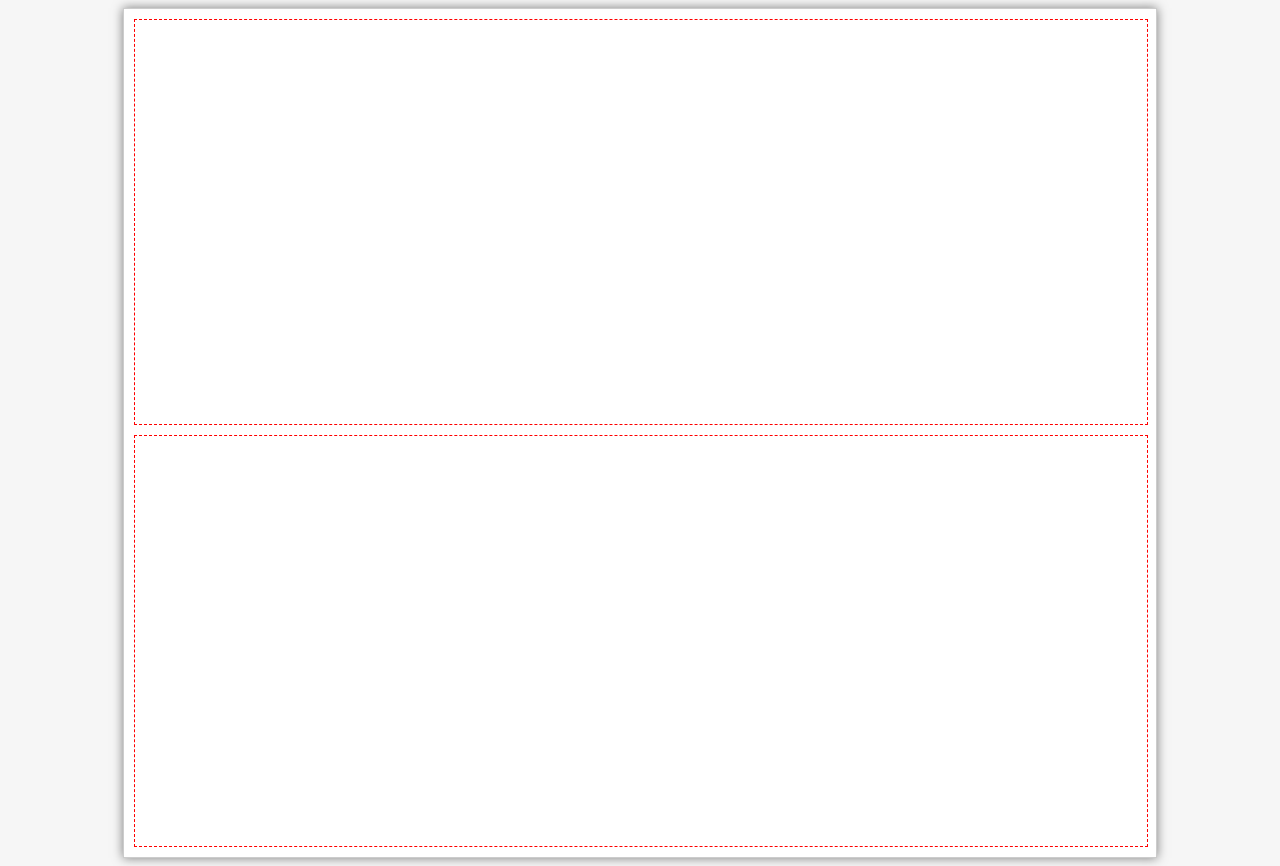
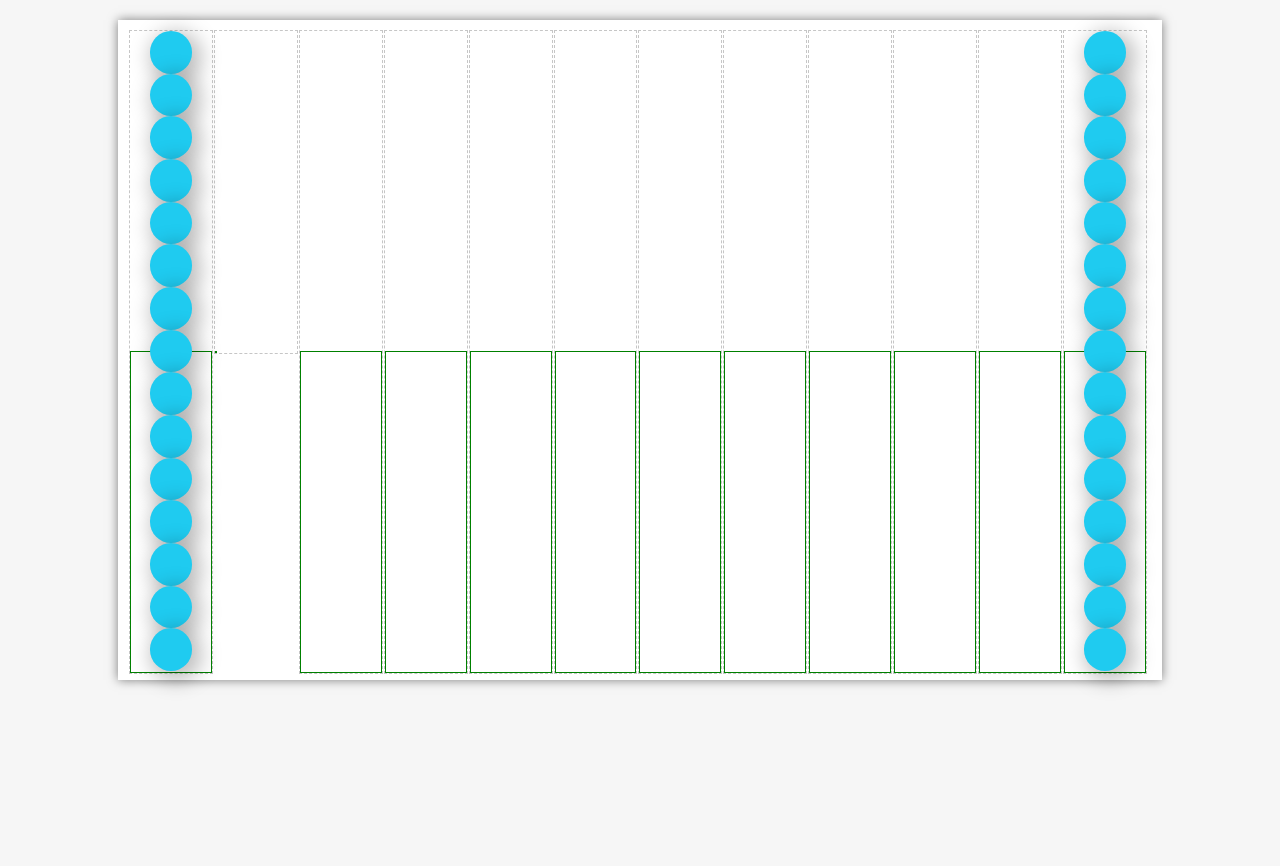
Before and after one commit to paveltretyakovru/order-backgammon, a plain HTML site: page index.html in a window 1280 px wide. After the commit the page ends 820 px from the top, so only its background shows below. Drawn offline with nearby package versions, Linux system fonts and the light colour scheme.

Commit message:
All template rewrate. UL LI style. Update style.css index.html system.js

```diff
--- a/css/style.css
+++ b/css/style.css
@@ -1,18 +1,44 @@
-body{background-color: #f6f6f6; font-family: tahoma, arial, verdana, sans-serif, Lucida Sans;}
+body{height: 100%; margin: 0px; padding: 0px; background-color: #f6f6f6}
 
+ul{margin:0; padding:0; list-style: none;}
+li{margin:0; padding:0;}
+
+/* доска */
 #board{
+	height:80%;
 	width: 80%;
-	border: 1px solid #ccc;
+	box-shadow: 0 0 10px rgba(0,0,0,0.5);
 	margin: auto;
-	min-height: 300px;
 	background-color: #fff;
-	box-shadow: 0 0 10px rgba(0 , 0 , 0 , 0.5);
-	padding:0 10px 10px;
+	margin-top: 20px;
+	padding: 10px;
 }
 
-#board_top , #board_bottom {
-	width: 100%;
-	min-height: 50%;
+.field{height:50%; list-style: none; text-align: center;}
+
+/* нижние поля, разворачиваем */
+.bottom_field{
+	border: 1px solid green;
+}
+
+.bottom_field li{
 	border: 1px dashed red;
-	margin-top: 10px;
 }
+
+.test{
+	display: table-cell;
+	bottom: 0px;
+}
+
+.line{float: left; width:8%; margin-left: 1px; border: 1px dashed #c6c6c6}
+
+.piece{
+	border-radius: 40px;
+	background-clip: padding-box;
+	box-shadow: 5px 5px 20px 5px rgba(0, 0, 0, 0.25);
+	width: 30px;
+	height: 30px;
+	margin: auto;
+	background-color: rgba(31, 203, 240, 1);
+	position: relative;
+}
--- a/index.html
+++ b/index.html
@@ -5,6 +5,7 @@
 		<title>Нарды</title>
 		<!-- подключение сторонних библиотек -->
 		<script src="http://ajax.googleapis.com/ajax/libs/jquery/1.11.1/jquery.min.js"></script>
+		<script src="http://code.jquery.com/ui/1.11.0/jquery-ui.js"></script>
 
 		<!-- подключения из каталогов, павел -->
 		<link rel="stylesheet" type="text/css" href="css/style.css" />
@@ -13,17 +14,207 @@
 	</head>
 
 	<body>
+		<body>
 		<div id="board">
+			<ul class='line' id='test'>
+				<li>
+					<ul class='field'>
+						<li><div class='piece'></div></li>
+						<li><div class='piece'></div></li>
+						<li><div class='piece'></div></li>
+						<li><div class='piece'></div></li>
+						<li><div class='piece'></div></li>
+						<li><div class='piece'></div></li>
+						<li><div class='piece'></div></li>
+						<li><div class='piece'></div></li>
+						<li><div class='piece'></div></li>
+						<li><div class='piece'></div></li>
+						<li><div class='piece'></div></li>
+						<li><div class='piece'></div></li>
+						<li><div class='piece'></div></li>
+						<li><div class='piece'></div></li>
+						<li><div class='piece'></div></li>
+					</ul>
+				</li>
 
-			<div id="board_top">
+				<li>
+					<ul class='field bottom_field'>
 
-			</div>
+					</ul>
+				</li>
+			</ul>
 
-			<div id="board_bottom">
+			<ul class='line'>
+				<li>
+					<ul class='field'>
 
-			</div>
+					</ul>
+				</li>
+
+				<li class='test'>
+
+					<ul class='field bottom_field'>
+
+					</ul>
+				</li>
+			</ul>
+
+			<ul class='line'>
+				<li>
+					<ul class='field'>
+
+					</ul>
+				</li>
+
+				<li>
+					<ul class='field bottom_field'>
+
+					</ul>
+				</li>
+			</ul>
+
+			<ul class='line'>
+				<li>
+					<ul class='field'>
+
+					</ul>
+				</li>
+
+				<li>
+					<ul class='field bottom_field'>
+
+					</ul>
+				</li>
+			</ul>
+
+			<ul class='line'>
+				<li>
+					<ul class='field'>
+
+					</ul>
+				</li>
+
+				<li>
+					<ul class='field bottom_field'>
+
+					</ul>
+				</li>
+			</ul>
+
+			<ul class='line'>
+				<li>
+					<ul class='field'>
+
+					</ul>
+				</li>
+
+				<li>
+					<ul class='field bottom_field'>
+
+					</ul>
+				</li>
+			</ul>
+
+			<ul class='line'>
+				<li>
+					<ul class='field'>
+
+					</ul>
+				</li>
+
+				<li>
+					<ul class='field bottom_field'>
+
+					</ul>
+				</li>
+			</ul>
+
+			<ul class='line'>
+				<li>
+					<ul class='field'>
+
+					</ul>
+				</li>
+
+				<li>
+					<ul class='field bottom_field'>
+
+					</ul>
+				</li>
+			</ul>
+
+			<ul class='line'>
+				<li>
+					<ul class='field'>
+
+					</ul>
+				</li>
+
+				<li>
+					<ul class='field bottom_field'>
+
+					</ul>
+				</li>
+			</ul>
+
+			<ul class='line'>
+				<li>
+					<ul class='field'>
+
+					</ul>
+				</li>
+
+				<li>
+					<ul class='field bottom_field'>
+
+					</ul>
+				</li>
+			</ul>
+
+			<ul class='line'>
+				<li>
+					<ul class='field'>
+
+					</ul>
+				</li>
+
+				<li>
+					<ul class='field bottom_field'>
+
+					</ul>
+				</li>
+			</ul>
+
+			<ul class='line'>
+				<li>
+					<ul class='field'>
+						<li><div class='piece'></div></li>
+						<li><div class='piece'></div></li>
+						<li><div class='piece'></div></li>
+						<li><div class='piece'></div></li>
+						<li><div class='piece'></div></li>
+						<li><div class='piece'></div></li>
+						<li><div class='piece'></div></li>
+						<li><div class='piece'></div></li>
+						<li><div class='piece'></div></li>
+						<li><div class='piece'></div></li>
+						<li><div class='piece'></div></li>
+						<li><div class='piece'></div></li>
+						<li><div class='piece'></div></li>
+						<li><div class='piece'></div></li>
+						<li><div class='piece'></div></li>
+					</ul>
+				</li>
+
+				<li>
+					<ul class='field bottom_field'>
+
+					</ul>
+				</li>
+			</ul>
 
 		</div>
+
 	</body>
 
 <html>
--- a/js/system.js
+++ b/js/system.js
@@ -1,15 +1,21 @@
 $(document).ready(function () {
 	/// MAIN JS CODE ///
 
-	window.Board = {
-		element			: $('#board') ,
-		board_top 		: $('#board_top') ,
-		board_bottom 	: $('#board_bottom')
+	window.Game = {
+		count_pieces : 15
 	}
 
-	// Выравниваем высоту верхней и нижней части доски
-	var board_height = Board.element.height();
-	Board.board_top.height(Board.element.height() / 2);
-	Board.board_bottom.height(Board.element.height() / 2)
+	window.Board = {
+		element	: $('#board')
+	}
 
+	$('.field').sortable({
+		 connectWith: '.field'
+	});
+	$('.field').disableSelection();
+
+	var height_pieces = Board.element.height() / Game.count_pieces;
+
+	$('.piece').height(height_pieces);
+	$('.piece').width(height_pieces);
 });
```
